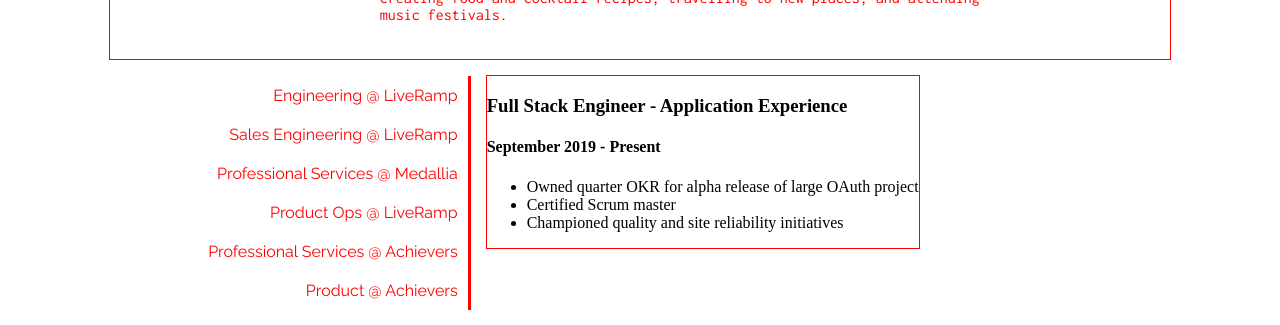
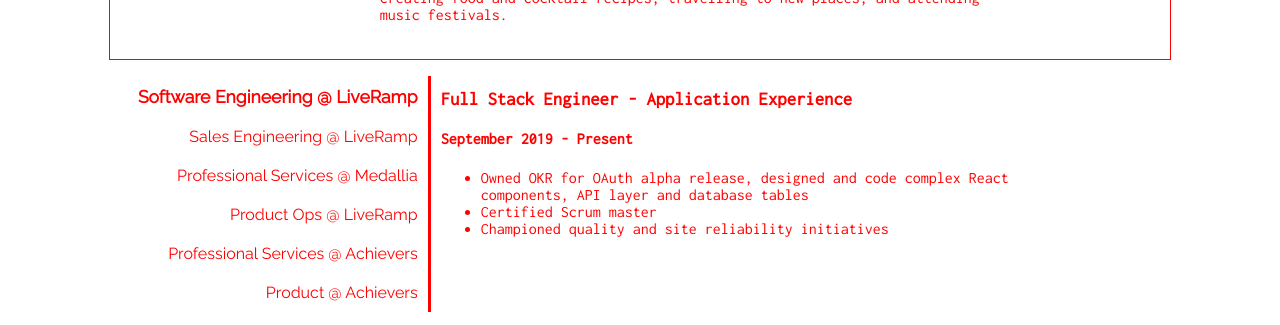
Before and after one commit to tarochipz/sylvs_personal_website, a React app: page / in a window 1280 px wide. Shown: the part 1147-1472 px from the top of the page. Built offline with nearby package versions, Linux system fonts and the light colour scheme.

Commit message:
some styling

```diff
--- a/src/data.js
+++ b/src/data.js
@@ -1,10 +1,10 @@
 export const data = [
 	{
-		company: 'Engineering @ LiveRamp',
+		company: 'Software Engineering @ LiveRamp',
 		jobTitle: 'Full Stack Engineer - Application Experience',
 		date: 'September 2019 - Present',
 		jobDescription: [
-			'Owned quarter OKR for alpha release of large OAuth project',
+			'Owned OKR for OAuth alpha release, designed and code complex React components, API layer and database tables',
 			'Certified Scrum master',
 			'Championed quality and site reliability initiatives',
 		],
--- a/src/resumeSection.css
+++ b/src/resumeSection.css
@@ -6,6 +6,7 @@
   border-right: 3px solid red;
   width: 30%;
   float: left;
+  padding-inline-start: 0px;
 }
 
 .timeline > li {
@@ -15,11 +16,17 @@
 .timeline > li:hover {
   font-weight: bold;
   cursor: pointer;
+}
+
+.timeline .active {
+  font-weight: bold;
   font-size: 1.1em;
 }
 
 .timelineDetails {
-  border: 1px solid red;
-  margin: 15px;
+  font-family: 'Inconsolata', monospace;
+  color: red;
+  margin: 10px;
   float: left;
+  width: 60%;
 }
--- a/src/resumeSection.jsx
+++ b/src/resumeSection.jsx
@@ -9,6 +9,7 @@ export class ResumeSection extends React.Component {
 			jobTitle: data[0].jobTitle,
 			date: data[0].date,
 			jobDescription: data[0].jobDescription,
+			active: 0,
 		};
 	}
 
@@ -18,7 +19,11 @@ export class ResumeSection extends React.Component {
 				<ul className="timeline">
 					{data.map((entry, index) => {
 						return (
-							<li key={index} onClick={() => this.handleClick(index)}>
+							<li
+								className={this.state.active === index ? 'active' : ''}
+								key={index}
+								onClick={() => this.handleClick(index)}
+							>
 								{entry.company}
 							</li>
 						);
@@ -42,6 +47,7 @@ export class ResumeSection extends React.Component {
 			jobTitle: data[index].jobTitle,
 			date: data[index].date,
 			jobDescription: data[index].jobDescription,
+			active: index,
 		});
 	}
 }
```
